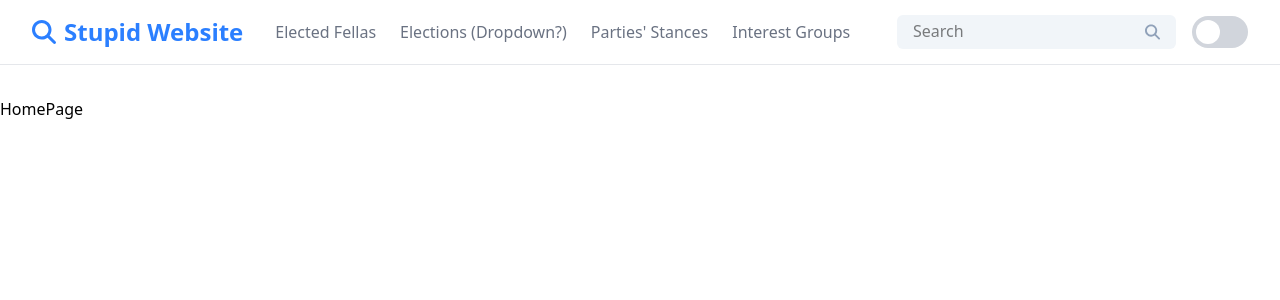
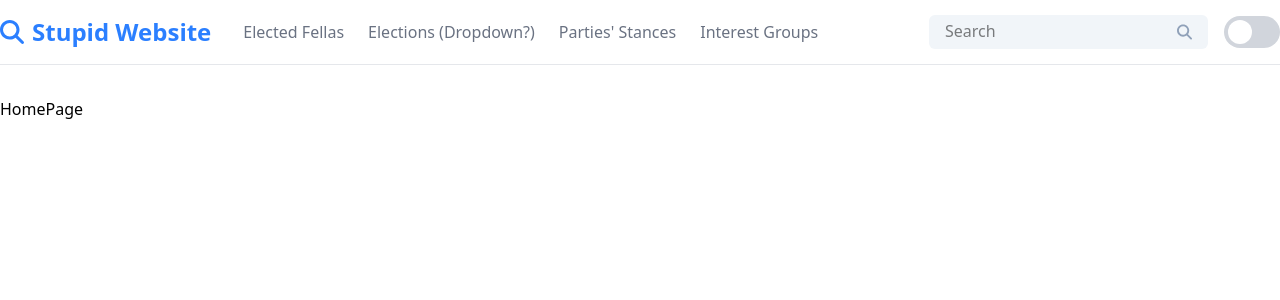
Before and after one commit to johnilluminati/political-education, a React (Vite) app in the folder political-education/: page / in a window 1280 px wide. Shown: the top 300 px of the page. Built offline with nearby package versions, Linux system fonts and the light colour scheme.

Commit message:
Update Navbar.jsx

```diff
--- a/political-education/src/components/Header/Navbar.jsx
+++ b/political-education/src/components/Header/Navbar.jsx
@@ -5,7 +5,7 @@
 
 const Navbar = ({ headerLinks }) => {
   return (
-    <div className="mx-auto flex h-16 max-w-screen-xl items-center gap-8 px-4 sm:px-6 lg:px-8">
+    <div className="container mx-auto flex h-16 items-center gap-8">
       <Link to="/" className="flex items-center justify-center text-blue-500 dark:text-white">
         <FaMagnifyingGlass className="text-2xl" />
         <span className="hidden md:block text-2xl font-semibold ml-2">Stupid Website</span>
```
